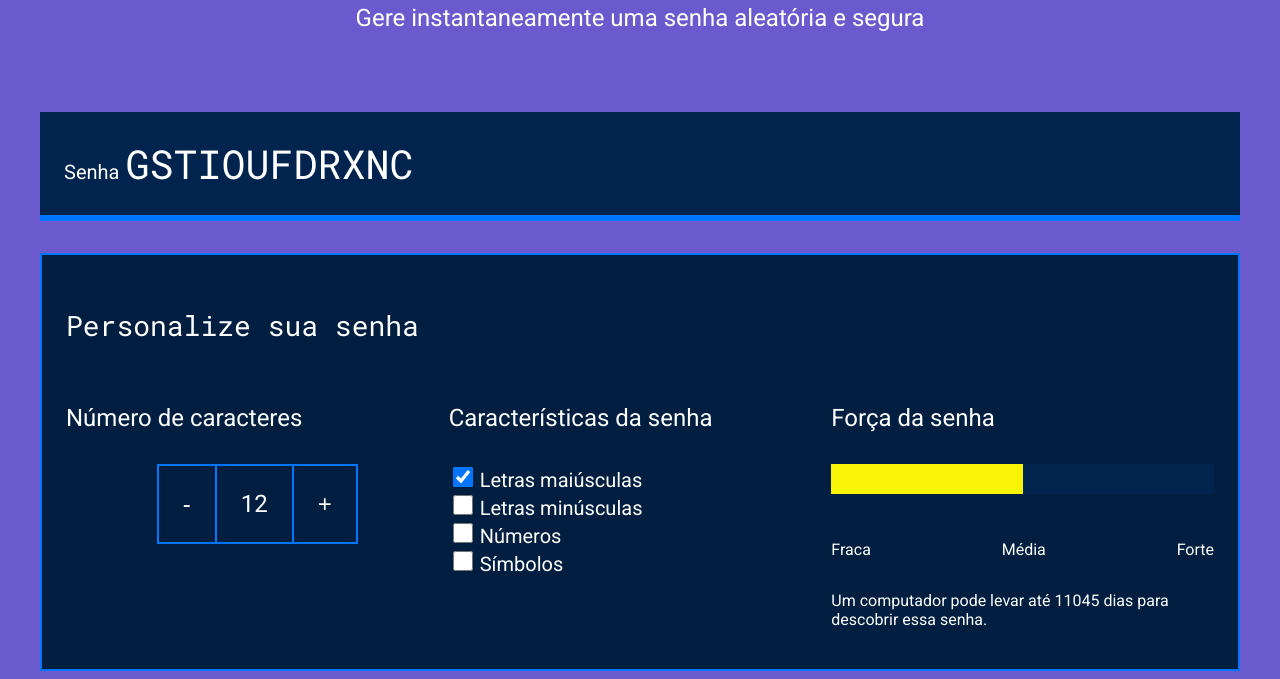
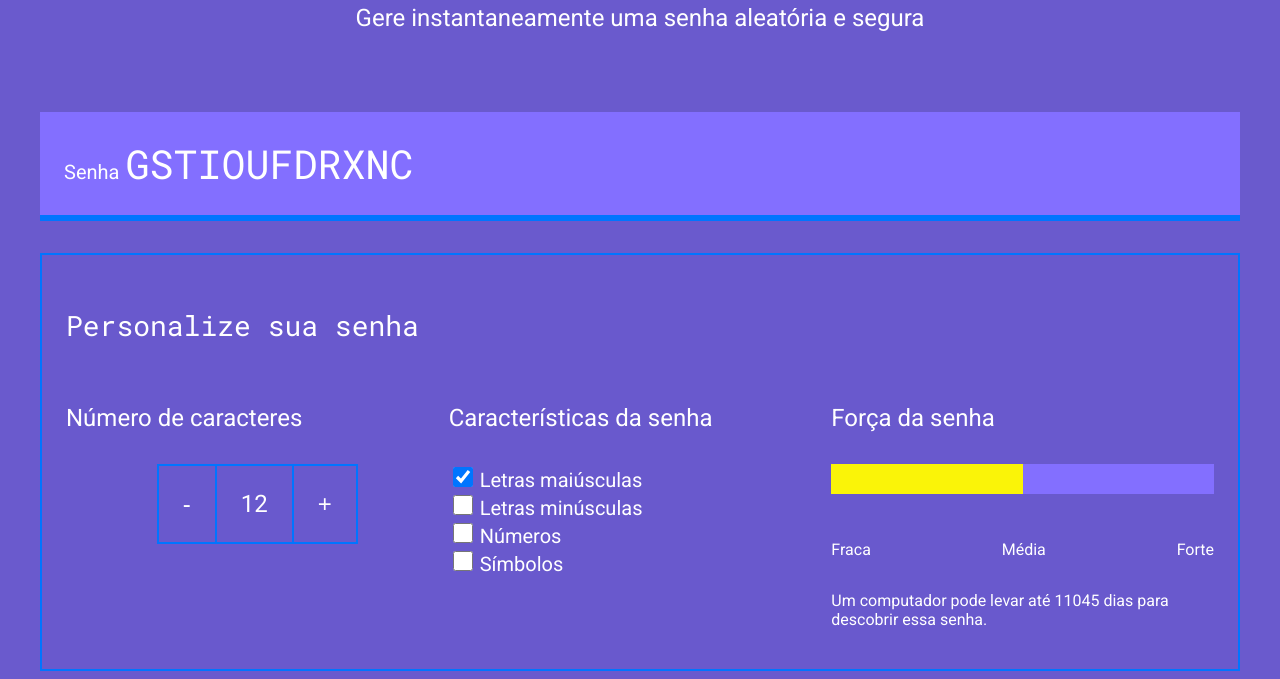
Before and after one commit to Mendes202/Gerador_de_Senhas, a plain HTML site: page index.html in a window 1280 px wide. Shown: the part 214-893 px from the top of the page. Drawn offline with Linux system fonts and the light colour scheme.

Commit message:
Update style.css

```diff
--- a/style.css
+++ b/style.css
@@ -3,8 +3,8 @@
 :root {
     --branco: white;
     --cor-de-fundo: #6A5ACD;
-    --fundo-senha: #00244D;
-    --fundo-texto: #001E40;
+    --fundo-senha: #836FFF;
+    --fundo-texto: #6959CD;
     --borda: #0075FF;
     --roboto: 'Roboto', sans-serif;
     --roboto-mono: 'Roboto Mono', monospace;
```
